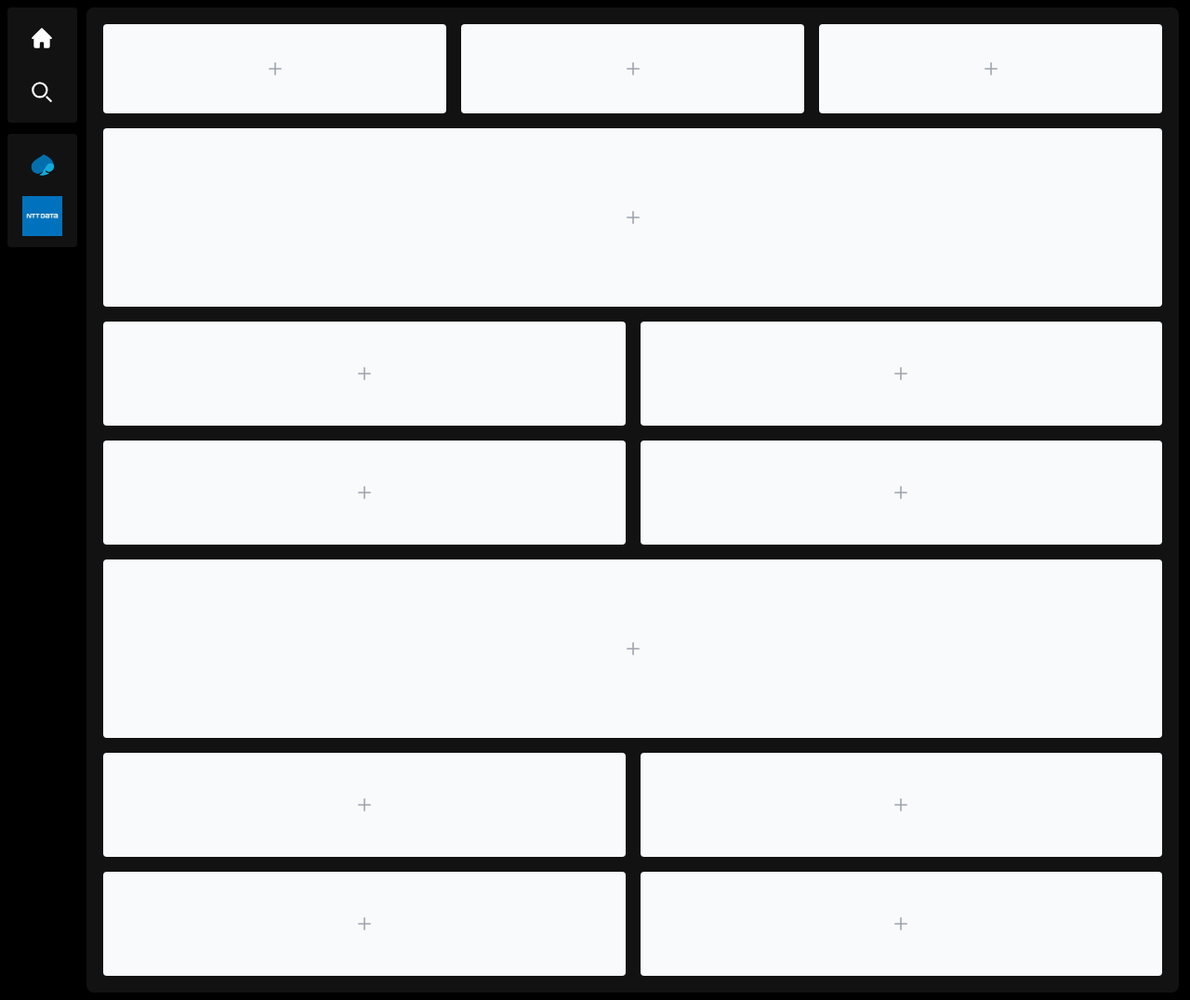
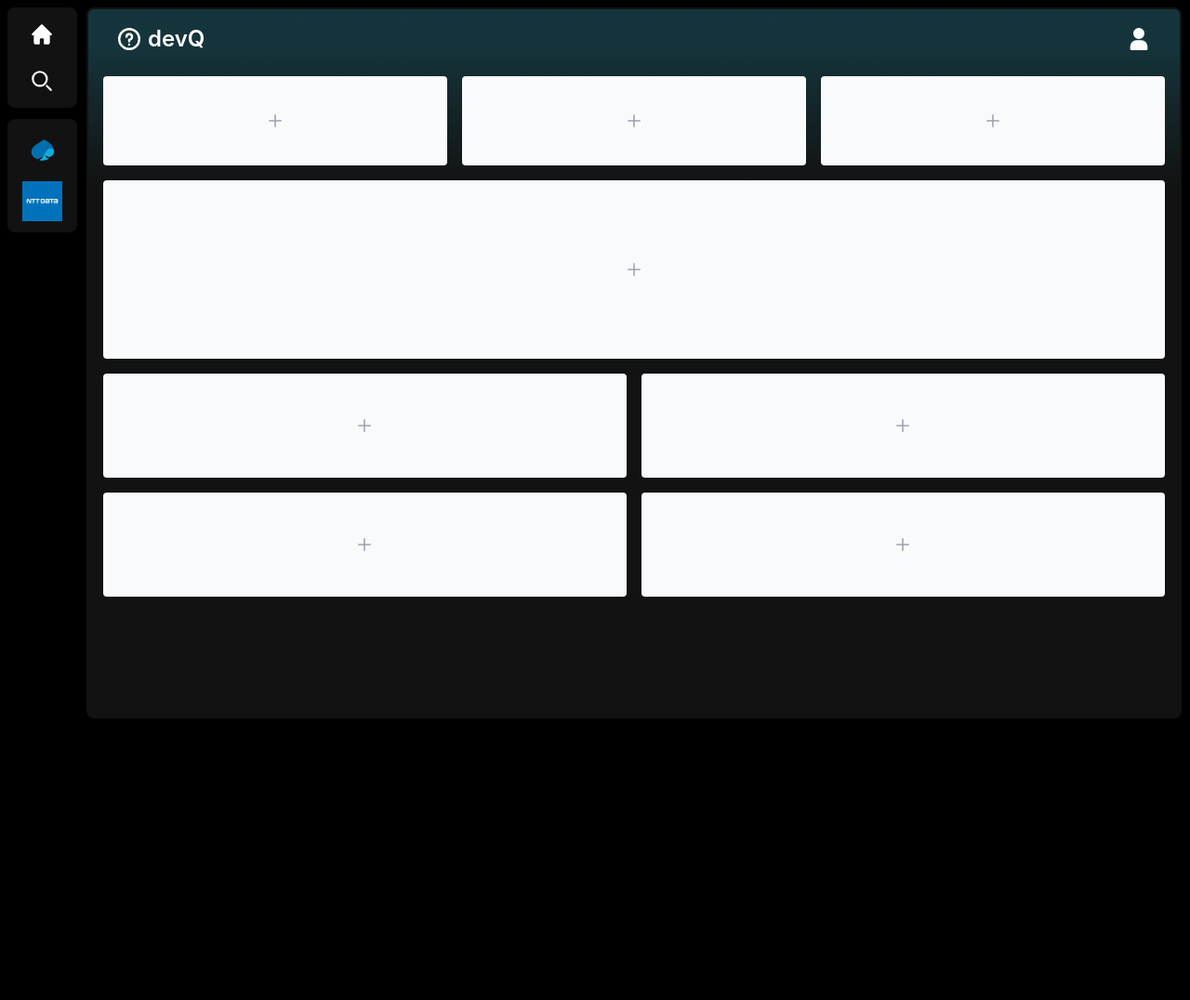
Before and after one commit to DaviidBlanch/devQ, a React (Vite) app: page / in a window 1280 px wide. Shown: the whole page at 93% size. After the commit the page ends 800 px from the top, so only its background shows below. Built offline with nearby package versions, Linux system fonts and the light colour scheme.

Commit message:
Fix scroll menu

```diff
--- a/src/App.tsx
+++ b/src/App.tsx
@@ -1,16 +1,17 @@
 import './App.css'
 import Home from './components/Home'
-import Navegation from './components/Navegation'
+import SideBar from './components/SideBar'
 
 function App() {
   return (
     <div>
-      <Navegation />
-      <main className="p-2 pr-3 ml-[85px] sm:ml-[85px]">
-        <div className="p-4 border-2 border-[#121212] bg-[#121212] rounded-lg">
+      <SideBar />
+      <main className="p-2 pr-3 ml-[85px] sm:ml-[85px] mr-12">
+        <div className="fixed p-4 pt-0 w-[82%] lg:w-[92%] md:w-[90%] sm:w-[85%] border-2 border-[#121212] bg-[#121212] rounded-lg bg-gradient-to-b from-[#18607071] from-5% via-[#121212] via-25%">
           <Home />
         </div>
       </main>
+
     </div>
 
   )
--- a/src/assets/Icons.tsx
+++ b/src/assets/Icons.tsx
@@ -22,3 +22,15 @@ export const SearchOutlineIcon = () => (
         <path d="M21 21L17 17M17 10C17 13.866 13.866 17 10 17C6.13401 17 3 13.866 3 10C3 6.13401 6.13401 3 10 3C13.866 3 17 6.13401 17 10Z" stroke="#FFFFFF" strokeWidth="2" strokeLinecap="round" strokeLinejoin="round" />
     </svg>
 )
+
+export const LogoIcon = () => (
+    <svg className="w-6 h-6 text-white" aria-hidden="true" xmlns="http://www.w3.org/2000/svg" fill="none" viewBox="0 0 20 20">
+        <path stroke="currentColor" strokeLinecap="round" strokeLinejoin="round" strokeWidth="2" d="M7.529 7.988a2.502 2.502 0 0 1 5 .191A2.441 2.441 0 0 1 10 10.582V12m-.01 3.008H10M19 10a9 9 0 1 1-18 0 9 9 0 0 1 18 0Z" />
+    </svg>
+)
+
+export const UserProfileIcon = () => (
+    <svg className="w-6 h-6 text-white" aria-hidden="true" xmlns="http://www.w3.org/2000/svg" fill="currentColor" viewBox="0 0 14 18">
+        <path d="M7 9a4.5 4.5 0 1 0 0-9 4.5 4.5 0 0 0 0 9Zm2 1H5a5.006 5.006 0 0 0-5 5v2a1 1 0 0 0 1 1h12a1 1 0 0 0 1-1v-2a5.006 5.006 0 0 0-5-5Z" />
+    </svg>
+)
--- a/src/components/Home.tsx
+++ b/src/components/Home.tsx
@@ -1,6 +1,17 @@
+import { LogoIcon, UserProfileIcon } from "../assets/Icons";
+
 export default function Home() {
     return (
-        <div>
+        <div className="relative overflow-y-scroll h-[calc(100vh-55px)]">
+            <nav className=" w-full z-20 top-0 left-0 rounded-lg bg-transparent mb-2">
+                <div className="max-w-screen-xl flex flex-wrap items-center justify-between mx-auto p-4">
+                    <div className="flex items-center">
+                        <LogoIcon />
+                        <span className="ml-2 self-center text-2xl font-semibold whitespace-nowrap">devQ</span>
+                    </div>
+                    <UserProfileIcon />
+                </div>
+            </nav>
             <div className="grid grid-cols-3 gap-4 mb-4">
                 <div className="flex items-center justify-center h-24 rounded bg-gray-50 dark:bg-gray-800">
                     <p className="text-2xl text-gray-400 dark:text-gray-500">
@@ -61,43 +72,6 @@ export default function Home() {
                     </p>
                 </div>
             </div>
-            <div className="flex items-center justify-center h-48 mb-4 rounded bg-gray-50 dark:bg-gray-800">
-                <p className="text-2xl text-gray-400 dark:text-gray-500">
-                    <svg className="w-3.5 h-3.5" aria-hidden="true" xmlns="http://www.w3.org/2000/svg" fill="none" viewBox="0 0 18 18">
-                        <path stroke="currentColor" strokeLinecap="round" strokeLinejoin="round" strokeWidth="2" d="M9 1v16M1 9h16" />
-                    </svg>
-                </p>
-            </div>
-            <div className="grid grid-cols-2 gap-4">
-                <div className="flex items-center justify-center rounded bg-gray-50 h-28 dark:bg-gray-800">
-                    <p className="text-2xl text-gray-400 dark:text-gray-500">
-                        <svg className="w-3.5 h-3.5" aria-hidden="true" xmlns="http://www.w3.org/2000/svg" fill="none" viewBox="0 0 18 18">
-                            <path stroke="currentColor" strokeLinecap="round" strokeLinejoin="round" strokeWidth="2" d="M9 1v16M1 9h16" />
-                        </svg>
-                    </p>
-                </div>
-                <div className="flex items-center justify-center rounded bg-gray-50 h-28 dark:bg-gray-800">
-                    <p className="text-2xl text-gray-400 dark:text-gray-500">
-                        <svg className="w-3.5 h-3.5" aria-hidden="true" xmlns="http://www.w3.org/2000/svg" fill="none" viewBox="0 0 18 18">
-                            <path stroke="currentColor" strokeLinecap="round" strokeLinejoin="round" strokeWidth="2" d="M9 1v16M1 9h16" />
-                        </svg>
-                    </p>
-                </div>
-                <div className="flex items-center justify-center rounded bg-gray-50 h-28 dark:bg-gray-800">
-                    <p className="text-2xl text-gray-400 dark:text-gray-500">
-                        <svg className="w-3.5 h-3.5" aria-hidden="true" xmlns="http://www.w3.org/2000/svg" fill="none" viewBox="0 0 18 18">
-                            <path stroke="currentColor" strokeLinecap="round" strokeLinejoin="round" strokeWidth="2" d="M9 1v16M1 9h16" />
-                        </svg>
-                    </p>
-                </div>
-                <div className="flex items-center justify-center rounded bg-gray-50 h-28 dark:bg-gray-800">
-                    <p className="text-2xl text-gray-400 dark:text-gray-500">
-                        <svg className="w-3.5 h-3.5" aria-hidden="true" xmlns="http://www.w3.org/2000/svg" fill="none" viewBox="0 0 18 18">
-                            <path stroke="currentColor" strokeLinecap="round" strokeLinejoin="round" strokeWidth="2" d="M9 1v16M1 9h16" />
-                        </svg>
-                    </p>
-                </div>
-            </div>
         </div>
     )
 }
--- a/src/components/Navegation.tsx
+++ b/src/components/SideBar.tsx
@@ -1,23 +1,23 @@
 import { HomeSolidIcon, SearchOutlineIcon } from "../assets/Icons";
 
-export default function Navegation() {
+export default function SideBar() {
     return (
         <nav className="fixed top-2 left-2 z-40 w-[75px]">
-            <div className="h-full rounded overflow-y-auto bg-[#121212]">
+            <div className="h-full rounded-lg overflow-y-auto bg-[#121212]">
                 <ul className="space-y-2 font-medium py-2 px-3">
-                    <li className="py-3 px-3">
+                    <li className="py-2 px-3">
                         <a href="#" className="flex items-center rounded-lg group">
                             <HomeSolidIcon />
                         </a>
                     </li>
-                    <li className="py-3 px-3">
+                    <li className="py-2 px-3">
                         <a href="#" className="flex items-center rounded-lg group">
                             <SearchOutlineIcon />
                         </a>
                     </li>
                 </ul>
             </div>
-            <div className="h-full mt-3 rounded overflow-y-auto bg-[#121212]">
+            <div className="h-full mt-3 rounded-lg overflow-y-auto bg-[#121212]">
                 <ul className="space-y-2 font-medium py-2 px-3">
                     <li className="py-2 pt-3 px-1 hover:bg-[#2323238c] rounded">
                         <img src="/images/CapgeminiLogo.webp" className="flex items-center group" alt="Capgemini" />
```
